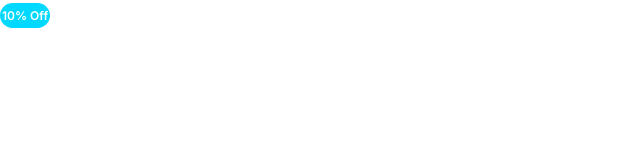
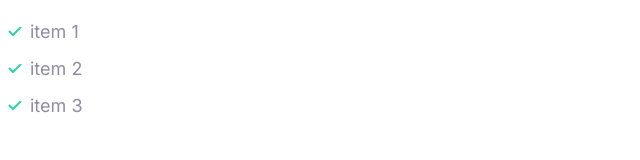
Before and after one commit to DrilonDema/moshify, a plain HTML site: page index.html in a window 1280 px wide. Shown: the whole page, without its empty margins (0-640 px from the left). Drawn offline with Linux system fonts and the light colour scheme.

Commit message:
list component is designed

```diff
--- a/css/style.css
+++ b/css/style.css
@@ -117,3 +117,32 @@ a {
     font-size: 1.2rem;
   }
 }
+
+/* lists */
+
+.list {
+  list-style: none;
+  color: var(--color-headings);
+  padding-left: 0;
+}
+
+.list--inline .list__item {
+  display: inline-block;
+  margin-right: 2rem;
+}
+
+.list--tick {
+  list-style-image: url(../images/tick.svg);
+  padding-left: 3rem;
+}
+
+.list--tick .list__item {
+  padding-left: 0.5rem;
+  margin-bottom: 1rem;
+}
+
+@media screen and (min-width: 1024px) {
+  .list--tick .list__item {
+    padding-left: 0rem;
+  }
+}
--- a/index.html
+++ b/index.html
@@ -14,6 +14,10 @@
     <link rel="stylesheet" href="css/style.css" />
   </head>
   <body>
-    <span class="badge badge--secondary badge--small">10% Off</span>
+    <ul class="list--tick">
+      <li class="list__item">item 1</li>
+      <li class="list__item">item 2</li>
+      <li class="list__item">item 3</li>
+    </ul>
   </body>
 </html>
```
Also changed, not shown: components/list.html (added, +5 -0 lines), images/tick.svg (added).
